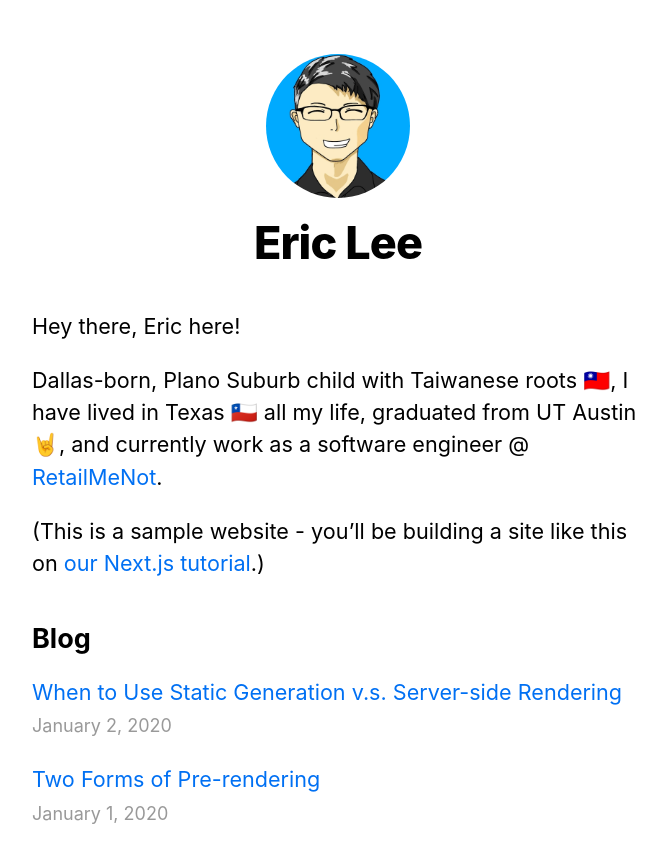
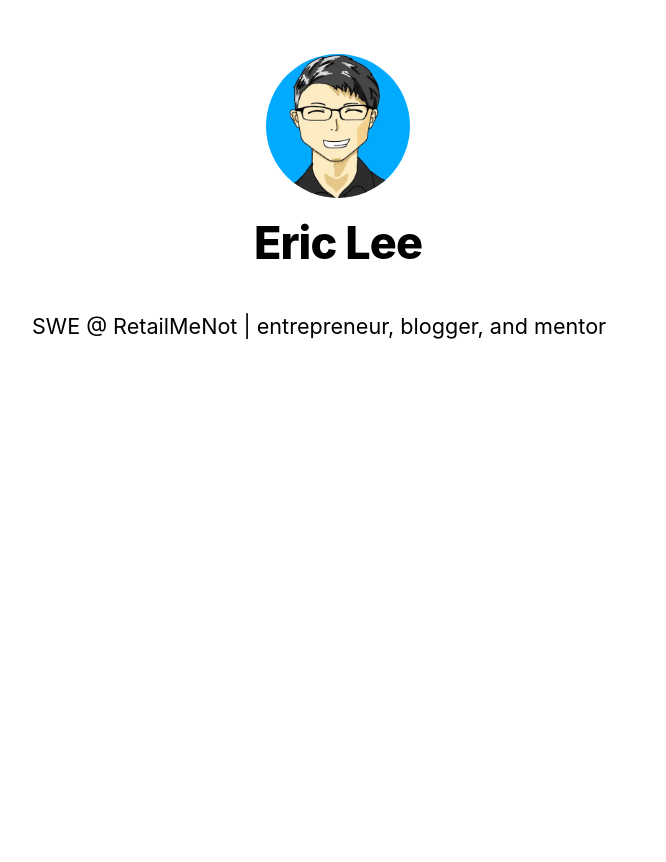
Before and after one commit to theCreedo/ericjmlee-next, a Next.js app: page / in a window 1280 px wide. Shown: the top 862 px of the page, without its empty margins (302-968 px from the left). After the commit the page ends 800 px from the top, so only its background shows below. Built offline with nearby package versions, Linux system fonts and the light colour scheme.

Commit message:
simplified main page

```diff
--- a/pages/index.js
+++ b/pages/index.js
@@ -21,29 +21,8 @@ export default function Home({ allPostsData }) {
         <title>{siteTitle}</title>
       </Head>
       <section className={utilStyles.headingMd}>
-        <p>Hey there, Eric here!</p>
-        <p>Dallas-born, Plano Suburb child with Taiwanese roots 🇹🇼, I have lived in Texas 🇨🇱 all my life, graduated from UT Austin🤘, and currently work as a software engineer @ <a href='https://www.retailmenot.com/'>RetailMeNot</a>.</p>
-        <p>
-          (This is a sample website - you’ll be building a site like this on{' '}
-          <a href="https://nextjs.org/learn">our Next.js tutorial</a>.)
-        </p>
+        <p>SWE @ RetailMeNot | entrepreneur, blogger, and mentor</p>
       </section>
-      <section className={`${utilStyles.headingMd} ${utilStyles.padding1px}`}>
-        <h2 className={utilStyles.headingLg}>Blog</h2>
-        <ul className={utilStyles.list}>
-          {allPostsData.map(({ id, date, title }) => (
-            <li className={utilStyles.listItem} key={id}>
-              <Link href="/posts/[id]" as={`/posts/${id}`}>
-                <a>{title}</a>
-              </Link>
-              <br />
-              <small className={utilStyles.lightText}>
-                <Date dateString={date} />
-              </small>
-            </li>
-          ))}
-        </ul>
-      </section>
-    </Layout>
+    </Layout >
   )
 }
```
